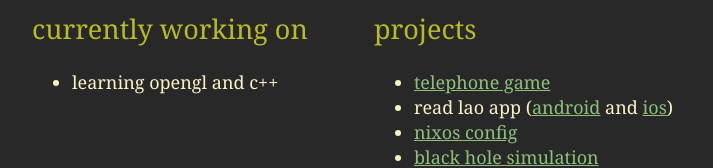
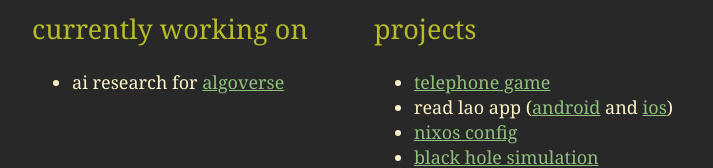
Before and after one commit to bobby-sills/bobby-sills.github.io, a Svelte app: page / in a window 1280 px wide. Shown: the part 372-540 px from the top of the page, without its empty margins (278-991 px from the left). Built offline with nearby package versions, Linux system fonts and the light colour scheme.

Commit message:
changed what i'm working on

```diff
--- a/src/Home.svelte
+++ b/src/Home.svelte
@@ -54,7 +54,11 @@
     <div>
       <h2>currently working on</h2>
       <ul>
-        <li>learning opengl and c++</li>
+        <li>
+          ai research for <a href="https://algoverseairesearch.org/"
+            >algoverse</a
+          >
+        </li>
       </ul>
     </div>
     <div>
```
